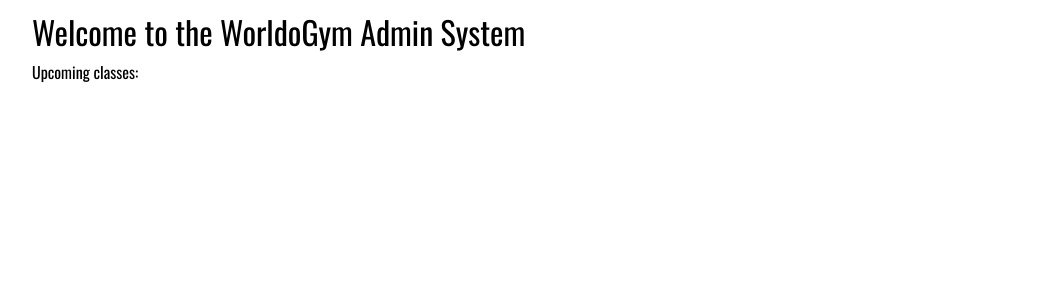
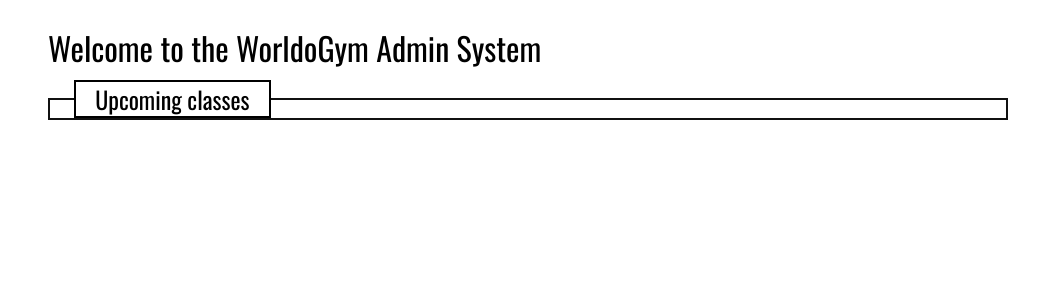
Before and after one commit to Boystavros/gym_admin_app_Python, a Flask app: page / in a window 1280 px wide. Shown: the part 129-429 px from the top of the page, without its empty margins (112-1151 px from the left). Run offline with Flask 2, Linux system fonts and the light colour scheme; data that the repository does not hold is empty; some libraries are stand-ins or nearby versions.

Commit message:
styling added for containers.

```diff
--- a/static/css/styles.css
+++ b/static/css/styles.css
@@ -1,6 +1,5 @@
 /* use these initial values
-a {
-    color:
+a color =
 }
 */
 
@@ -47,7 +46,7 @@ header a {
     font-size: 1.5rem;
     flex-grow: 2;
     padding-top: 36px;
-    color: #111111;
+    color: #1d1c1c;
 }
 
 #site-logo {
@@ -85,8 +84,11 @@ a:hover {
 
 main {
     margin: 1rem;
+    padding: 1rem;
     text-align: left;
+    /* gap: 2rem; */
 }
+
 
 /* Content */
 
@@ -94,5 +96,13 @@ main {
     font-size: 2rem;
     text-align: left;
     font-weight: 400;
-    margin: 1rem 0rem;
 }
+
+.container-title {
+    font-size: 1.5rem;
+}
+
+.container {
+    margin: 1rem 0;
+    border: 2px solid #111111;
+}
--- a/templates/index.html
+++ b/templates/index.html
@@ -4,7 +4,10 @@
 
     <h2 class="page-title">Welcome to the WorldoGym Admin System</h2>
 
-    <h3>Upcoming classes:</h3>
+    <!-- <section id="upcoming-classes-container"> -->
+        <!-- <h3>Upcoming classes:</h3> -->
+    <fieldset class="container">
+        <legend class="container-title" style="border: 2px black solid;margin-left: 1em; padding: 0.2em 0.8em ">Upcoming classes</legend>
         <ul>
             {% for fit_class in fit_classes %}
                 <li>
@@ -16,5 +19,6 @@
                 </li>
             {% endfor %}
         </ul>
-
+    </fieldset>
+    <!-- </section> -->
 {% endblock content %}
```
Lines whose indentation alone changed are shown as unchanged.
